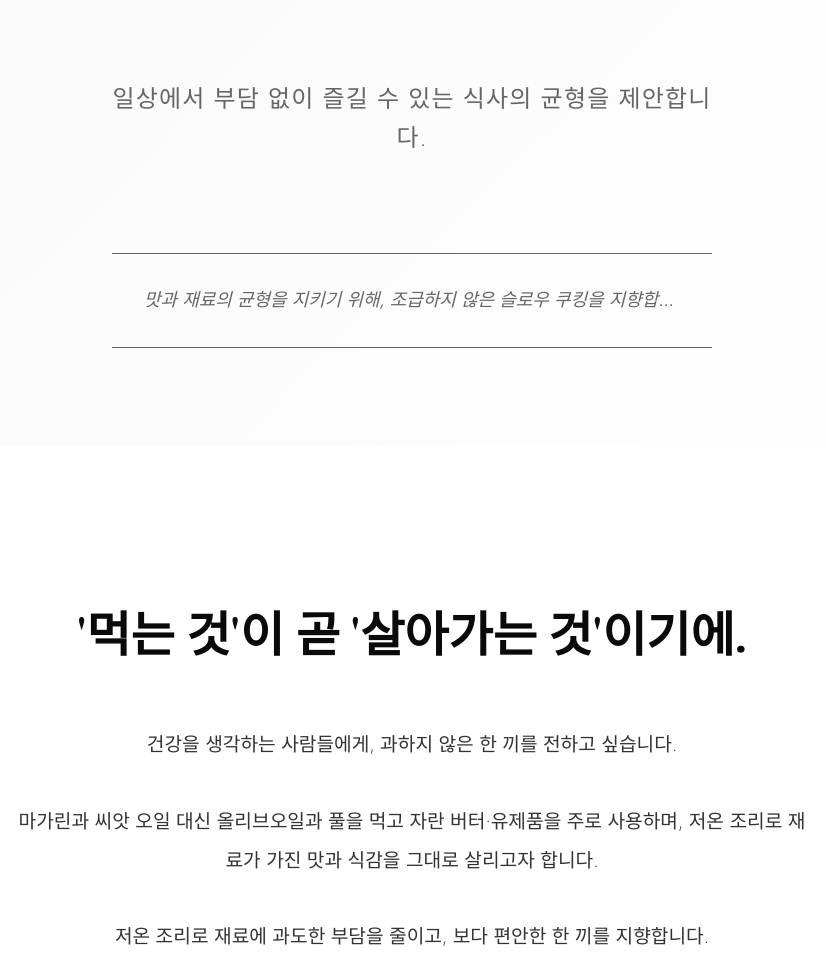
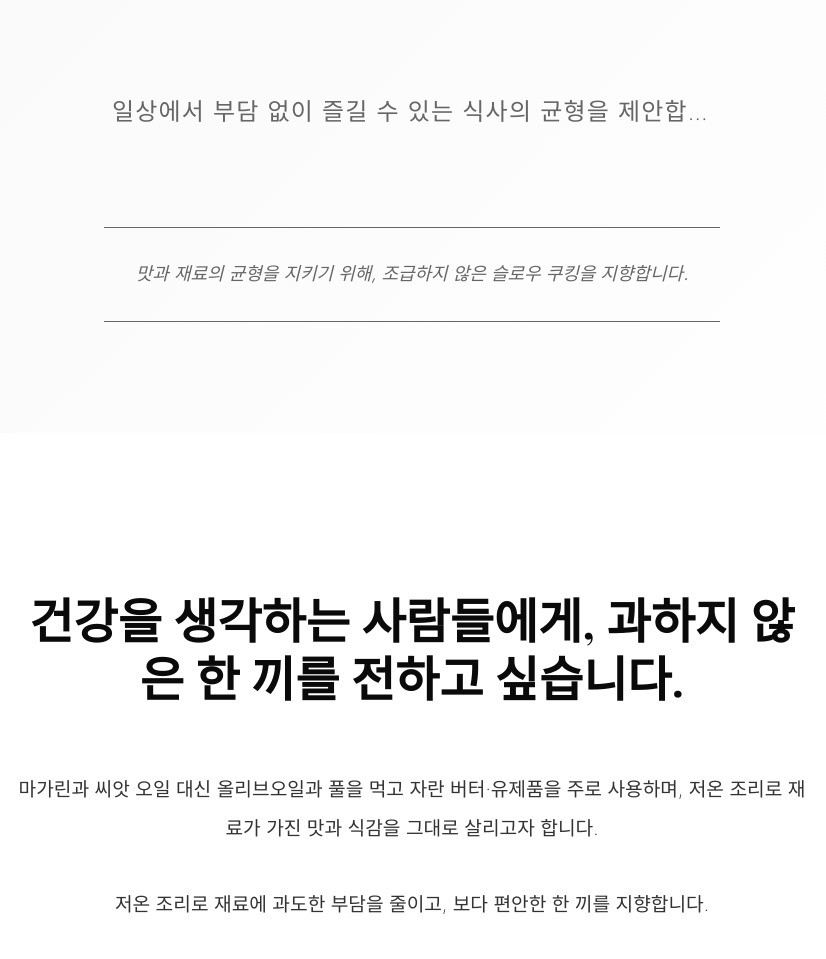
Before and after one commit to tongtongfather/pqnq-web, a plain HTML site: page index.html in a window 1280 px wide. Shown: the part 367-1326 px from the top of the page, without its empty margins (228-1054 px from the left). Drawn offline with nearby package versions, Linux system fonts and the light colour scheme.

Commit message:
Fix: Text display issues - single line and prevent truncation

```diff
--- a/index.html
+++ b/index.html
@@ -60,6 +60,9 @@ body {
     line-height: 1.6;
     color: var(--gray-medium);
     letter-spacing: 0.05em;
+    white-space: nowrap;
+    overflow: hidden;
+    text-overflow: ellipsis;
 }
 
 .section-title {
@@ -168,7 +171,7 @@ body {
     line-height: 1.6;
     color: var(--gray-medium);
     font-style: italic;
-    max-width: 600px;
+    max-width: 800px;
     margin: 0 auto;
     padding: var(--spacing-md);
     border-top: 1px solid var(--gray-medium);
@@ -511,10 +514,8 @@ body {
         <section class="section brand-story" id="brand-story">
             <div class="container">
                 <div class="brand-story-content">
-                    <h2 class="section-title fade-in">'먹는 것'이 곧 '살아가는 것'이기에.</h2>
+                    <h2 class="section-title fade-in">건강을 생각하는 사람들에게, 과하지 않은 한 끼를 전하고 싶습니다.</h2>
                     <div class="brand-story-text body-text fade-in">
-                        <p>건강을 생각하는 사람들에게, 과하지 않은 한 끼를 전하고 싶습니다.</p>
-                        <br>
                         <p>마가린과 씨앗 오일 대신 올리브오일과 풀을 먹고 자란 버터·유제품을 주로 사용하며, 저온 조리로 재료가 가진 맛과 식감을 그대로 살리고자 합니다.</p>
                         <br>
                         <p>저온 조리로 재료에 과도한 부담을 줄이고, 보다 편안한 한 끼를 지향합니다.</p>
```
